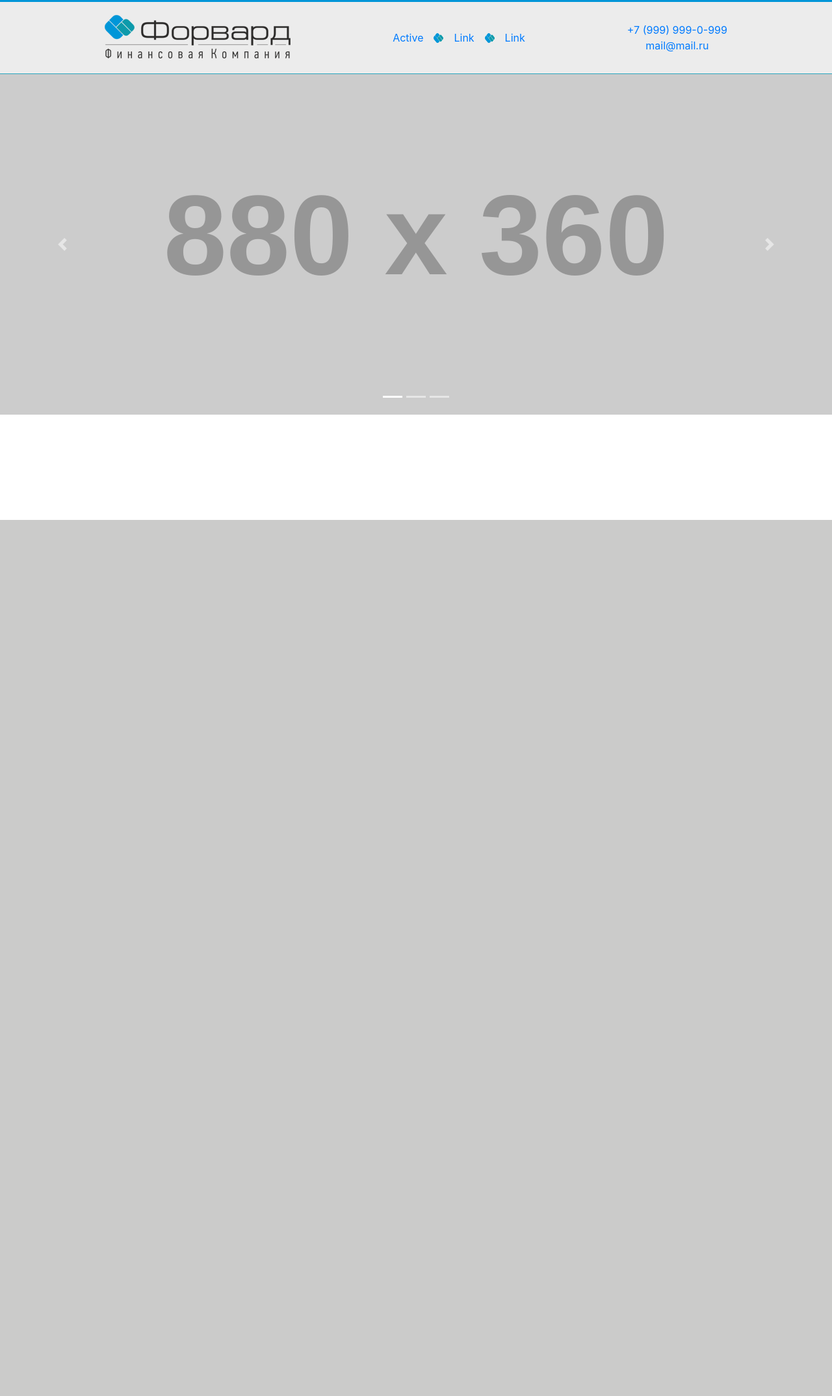
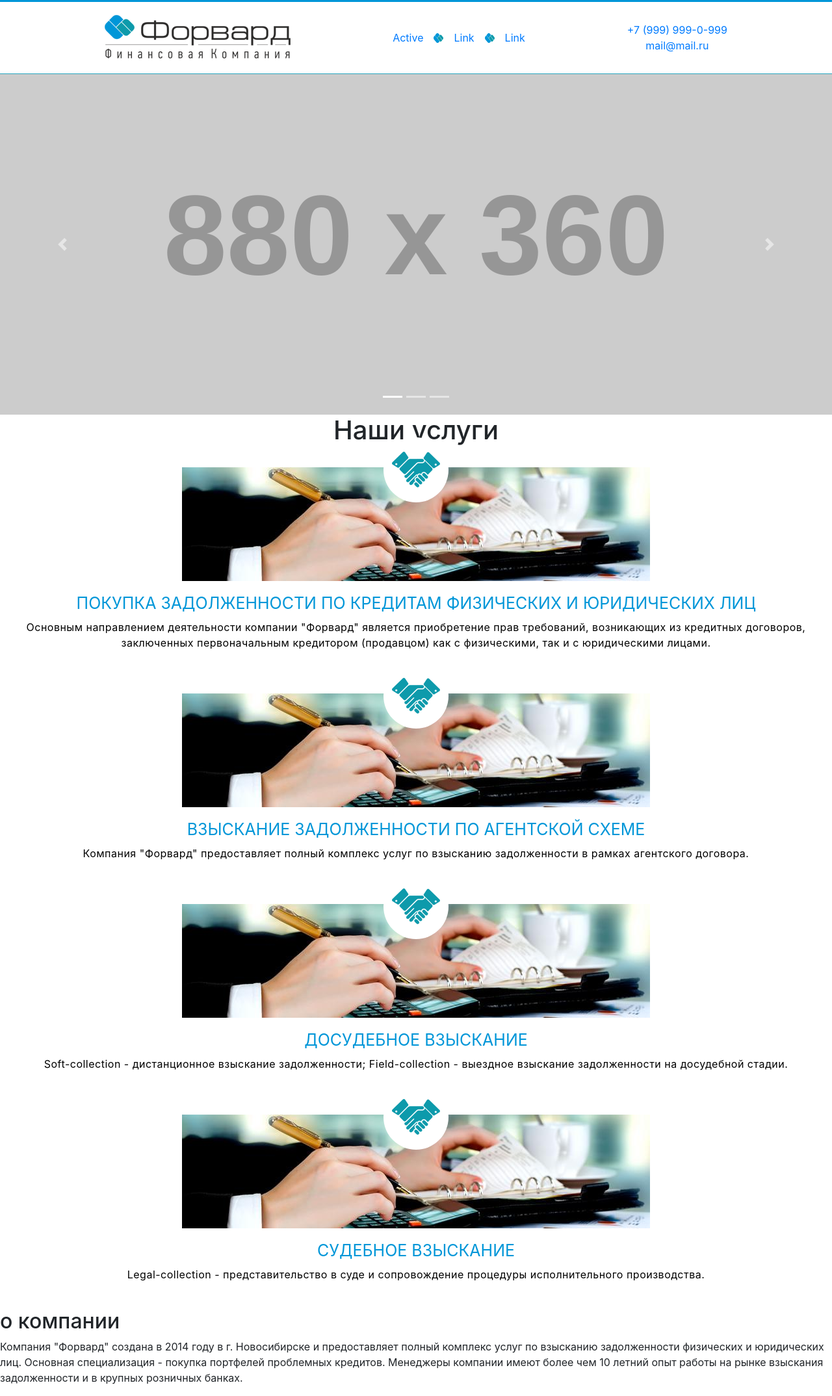
Before and after one commit to OlegSolomatin/Forward, a PHP site: page / in a window 1280 px wide. Shown: the whole page at 65% size. Before the commit the page ends 800 px from the top, so only its background shows below. Run offline with PHP 8.4, Linux system fonts and the light colour scheme; grey boxes labelled with a size stand in for pictures from a placeholder-image service; some libraries are stand-ins or nearby versions.

Commit message:
added universal block ourservice

```diff
--- a/css/style.scss
+++ b/css/style.scss
@@ -1,6 +1,19 @@
 $blue: #0096d8;
 $aquamarine: #28a6bf;
-$bgheader: #ececec;
+$bgheader: #fff;
+@mixin fontourserviceP {
+  font-weight: 400;
+  color: black;
+  font-size: 16px;
+  letter-spacing: 0.5px;
+  text-align: center;
+}
+@mixin fontourserviceH2 {
+  font-weight: 400;
+  color: $blue;
+  font-size: 25px;
+  text-align: center;
+}
 @mixin flex-col-cen{
   display: -webkit-box;
   display: -ms-flexbox;
@@ -51,6 +64,7 @@ $bgheader: #ececec;
     width: 100%;
     height: auto;
     position: fixed;
+    z-index: 10;
     .navigation-wrapper-container{
       @include flex-row-cen;
       justify-content: space-evenly;
@@ -75,10 +89,55 @@ $bgheader: #ececec;
     }
   }
   main{
+    position: absolute;
+    margin-top: 114px;
     .corousel_container {
       width: 100%;
-      position: absolute;
-      margin-top: 114px;
+    }
+    .our-services-container{
+      @include flex-col-cen-cen;
+      max-width: 1200px;
+      width: 100%;
+      margin: 0 auto;
+      .our-service{
+        margin: 25px 0;
+        .views-field-field-service-icon{
+          width: 100px;
+          height: 100px;
+          border-radius: 50px;
+          @include flex-col-cen-cen;
+          background: white;
+          margin-top: -46px;
+        }
+        @include flex-col-cen;
+        h2{
+          @include fontourserviceH2;
+          margin: 140px 0 10px 0;
+        }
+        p{
+          @include fontourserviceP;
+        }
+      }
+      .our-service-1{
+        background-image: url("../img/business-hero1_0.jpg");
+        background-repeat: no-repeat;
+        background-position: top;
+      }
+      .our-service-2{
+        background-image: url("../img/business-hero1_0.jpg");
+        background-repeat: no-repeat;
+        background-position: top;
+      }
+      .our-service-3{
+        background-image: url("../img/business-hero1_0.jpg");
+        background-repeat: no-repeat;
+        background-position: top;
+      }
+      .our-service-4{
+        background-image: url("../img/business-hero1_0.jpg");
+        background-repeat: no-repeat;
+        background-position: top;
+      }
     }
   }
   footer{}
@@ -92,6 +151,7 @@ $bgheader: #ececec;
 @media (max-width: 767.98px) {
   .container-fluid{
     header{
+      position: inherit;
       .navigation-wrapper-container{
         flex-direction: column;
         .navigation-wrapper{
@@ -100,8 +160,8 @@ $bgheader: #ececec;
       }
     }
     main {
+      margin: 0;
       .corousel_container{
-        margin-top: 232px;
       }
     }
   }
@@ -110,7 +170,10 @@ $bgheader: #ececec;
 @media (max-width: 575.98px) {
   .container-fluid{
     header{
-      position: absolute;
+      position: inherit;
+    }
+    main{
+      margin: 0;
     }
   }
 }
--- a/index.html
+++ b/index.html
@@ -34,8 +34,6 @@
                 <a href="mailto:mail@mail.ru">mail@mail.ru</a>
             </div>
         </section>
-        <section class="our-services"></section>
-        <section class=""></section>
     </header>
     <main>
         <section class="corousel_container">
@@ -66,8 +64,42 @@
                 </a>
             </div>
         </section>
-        <section class="our-services"></section>
-        <section class=""></section>
+        <section class="our-services-container">
+            <h1 class="our-service-title">Наши услуги</h1>
+            <div class="our-service our-service-1">
+                <div class="views-field-field-service-icon">
+                    <img src="img/hands.png">
+                </div>
+                <h2 class="views-field-title">ПОКУПКА ЗАДОЛЖЕННОСТИ ПО КРЕДИТАМ ФИЗИЧЕСКИХ И ЮРИДИЧЕСКИХ ЛИЦ</h2>
+                <p class="info-our-service">Основным направлением деятельности компании "Форвард" является приобретение прав требований, возникающих из кредитных договоров, заключенных первоначальным кредитором (продавцом) как с физическими, так и с юридическими лицами.</p>
+            </div>
+            <div class="our-service our-service-2">
+                <div class="views-field-field-service-icon">
+                    <img src="img/hands.png">
+                </div>
+                <h2 class="views-field-title">ВЗЫСКАНИЕ ЗАДОЛЖЕННОСТИ ПО АГЕНТСКОЙ СХЕМЕ</h2>
+                <p class="info-our-service">Компания "Форвард" предоставляет полный комплекс услуг по взысканию задолженности в рамках агентского договора.</p>
+            </div>
+            <div class="our-service our-service-3">
+                <div class="views-field-field-service-icon">
+                    <img src="img/hands.png">
+                </div>
+                <h2 class="views-field-title">ДОСУДЕБНОЕ ВЗЫСКАНИЕ</h2>
+                <p class="info-our-service">Soft-collection  - дистанционное взыскание задолженности;
+                    Field-collection - выездное взыскание задолженности на досудебной стадии.</p>
+            </div>
+            <div class="our-service our-service-4">
+                <div class="views-field-field-service-icon">
+                    <img src="img/hands.png">
+                </div>
+                <h2 class="views-field-title">CУДЕБНОЕ ВЗЫСКАНИЕ</h2>
+                <p class="info-our-service">Legal-collection - представительство в суде и сопровождение процедуры исполнительного производства.</p>
+            </div>
+        </section>
+        <section class="company-info">
+            <h2>о компании</h2>
+            <p>Компания "Форвард" создана в 2014 году в г. Новосибирске и предоставляет полный комплекс услуг по взысканию задолженности физических и юридических лиц. Основная специализация - покупка портфелей проблемных кредитов. Менеджеры компании имеют более чем 10 летний опыт работы на рынке взыскания задолженности и в крупных розничных банках.</p>
+        </section>
     </main>
     <footer>3</footer>
 </div>
```
Also changed, not shown: css/style.css (+93 -11 lines), css/style.min.css, img/business-hero1_0.jpg (added), img/hands.png (added), 1 other file.
